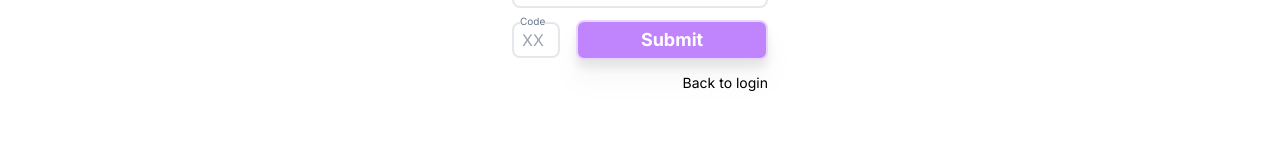
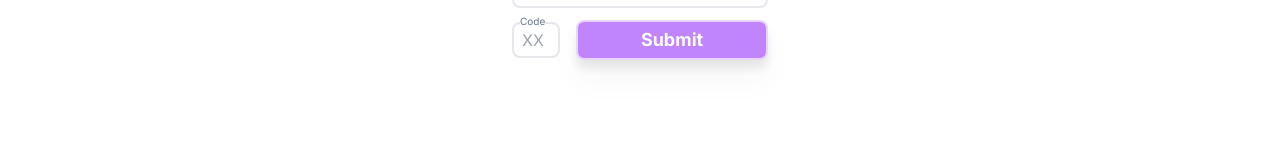
Before and after one commit to a-me-lia/prod, a Next.js app: page / in a window 1280 px wide. Shown: the part 308-470 px from the top of the page. Built offline with nearby package versions, Linux system fonts and the light colour scheme; no server answers.

Commit message:
removed dead link

```diff
--- a/src/app/page.tsx
+++ b/src/app/page.tsx
@@ -144,12 +144,6 @@ export default function Page() {
             </button>
           </div>
 
-          <button
-            className="w-[256px] mt-[-10px] text-right text-[14px]"
-            onClick={goToSignIn}
-          >
-            <p>Back to login</p>
-          </button>
           {state === "CODEEXCEPTION" && (
             <p className="relative  mt-[-10px] text-red-600">{errorMessage}</p>
           )}
```
